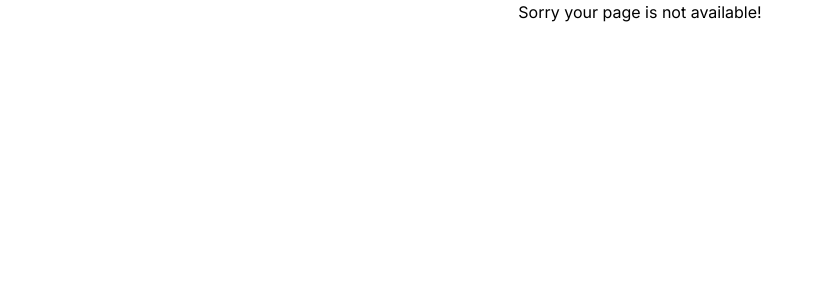
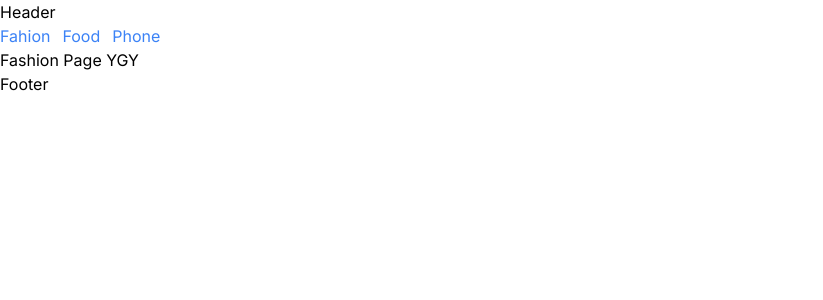
Before and after one commit to Jallok/nextJs_14, a Next.js app: page /products/fashion in a window 1280 px wide. Before the commit this address had no page. Shown: the top 300 px of the page, without its empty margins (0-823 px from the left). Built offline with nearby package versions, Linux system fonts and the light colour scheme.

Commit message:
layout and nested layout

```diff
--- a/src/app/layout.tsx
+++ b/src/app/layout.tsx
@@ -16,7 +16,11 @@ export default function RootLayout({
 }>) {
   return (
     <html lang="en">
-      <body className={inter.className}>{children}</body>
+      <body className={inter.className}>
+        <h1>Header</h1>
+        {children}
+        <h1>Footer</h1>
+      </body>
     </html>
   );
 }
--- /dev/null
+++ b/src/app/products/fashion/page.tsx
@@ -0,0 +1,5 @@
+export default function FashionPage(){
+    return(
+        <h1>Fashion Page YGY</h1>
+    )
+}
--- /dev/null
+++ b/src/app/products/layout.tsx
@@ -0,0 +1,16 @@
+export default function RootLayout({
+  children,
+}: Readonly<{
+  children: React.ReactNode;
+}>) {
+  return (
+    <>
+      <ul className="text-blue-500 flex gap-3">
+        <li>Fahion</li>
+        <li>Food</li>
+        <li>Phone</li>
+      </ul>
+      {children}
+    </>
+  );
+}
--- /dev/null
+++ b/src/app/products/page.tsx
@@ -0,0 +1,5 @@
+export default function ProductPage(){
+    return(
+        <h1>Product Page YGY</h1>
+    )
+}
```
